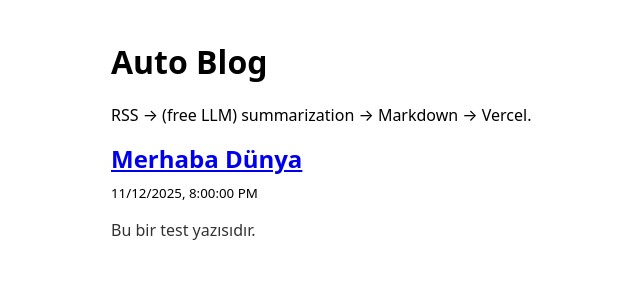
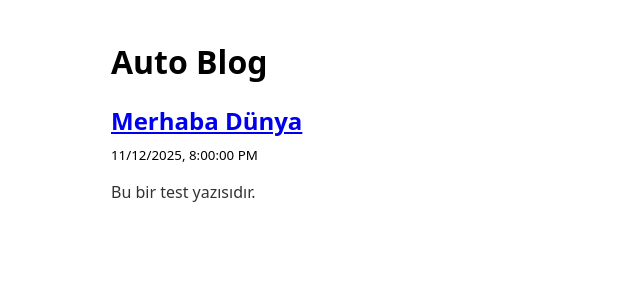
Before and after one commit to metinatilgann/auto-blog, a Next.js app: page / in a window 1280 px wide. Shown: the top 300 px of the page, without its empty margins (129-769 px from the left). Built offline with nearby package versions, Linux system fonts and the light colour scheme.

Commit message:
Update index.js

```diff
--- a/pages/index.js
+++ b/pages/index.js
@@ -5,6 +5,9 @@ import Link from 'next/link';
 
 export async function getStaticProps() {
   const postsDir = path.join(process.cwd(), 'posts');
+  if (!fs.existsSync(postsDir)) {
+    return { props: { posts: [] } };
+  }
   const files = fs.readdirSync(postsDir).filter(f => f.endsWith('.md'));
   const posts = files.map(fn => {
     const slug = fn.replace(/\.md$/, '');
@@ -17,9 +20,11 @@ export async function getStaticProps() {
 
 export default function Home({ posts }) {
   return (
-    <main style={{maxWidth:800, margin:'40px auto', padding:'0 16px', fontFamily:'system-ui, -apple-system, Segoe UI, Roboto'}}>
+    <main style={{maxWidth:800, margin:'40px auto', padding:'0 16px', fontFamily:'system-ui,-apple-system,Segoe UI,Roboto'}}>
       <h1>Auto Blog</h1>
-      <p>RSS → (free LLM) summarization → Markdown → Vercel.</p>
+      {posts.length === 0 ? (
+        <p>Henüz yazı yok. GitHub Actions çalışınca burada görünecek.</p>
+      ) : (
         <ul style={{listStyle:'none', padding:0}}>
           {posts.map(p => (
             <li key={p.slug} style={{marginBottom:24}}>
@@ -32,6 +37,7 @@ export default function Home({ posts }) {
             </li>
           ))}
         </ul>
+      )}
     </main>
   );
 }
```
Lines whose indentation alone changed are shown as unchanged.
